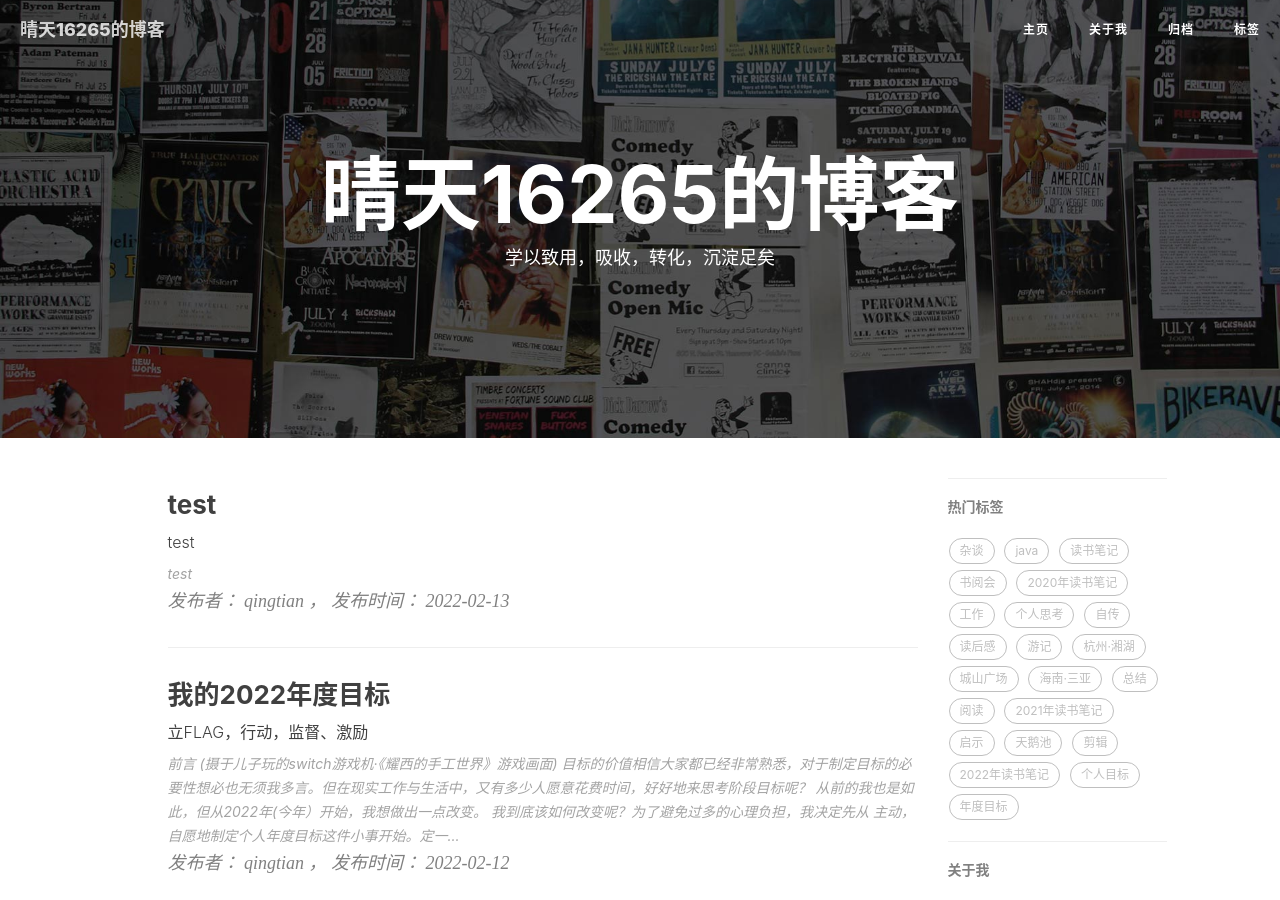
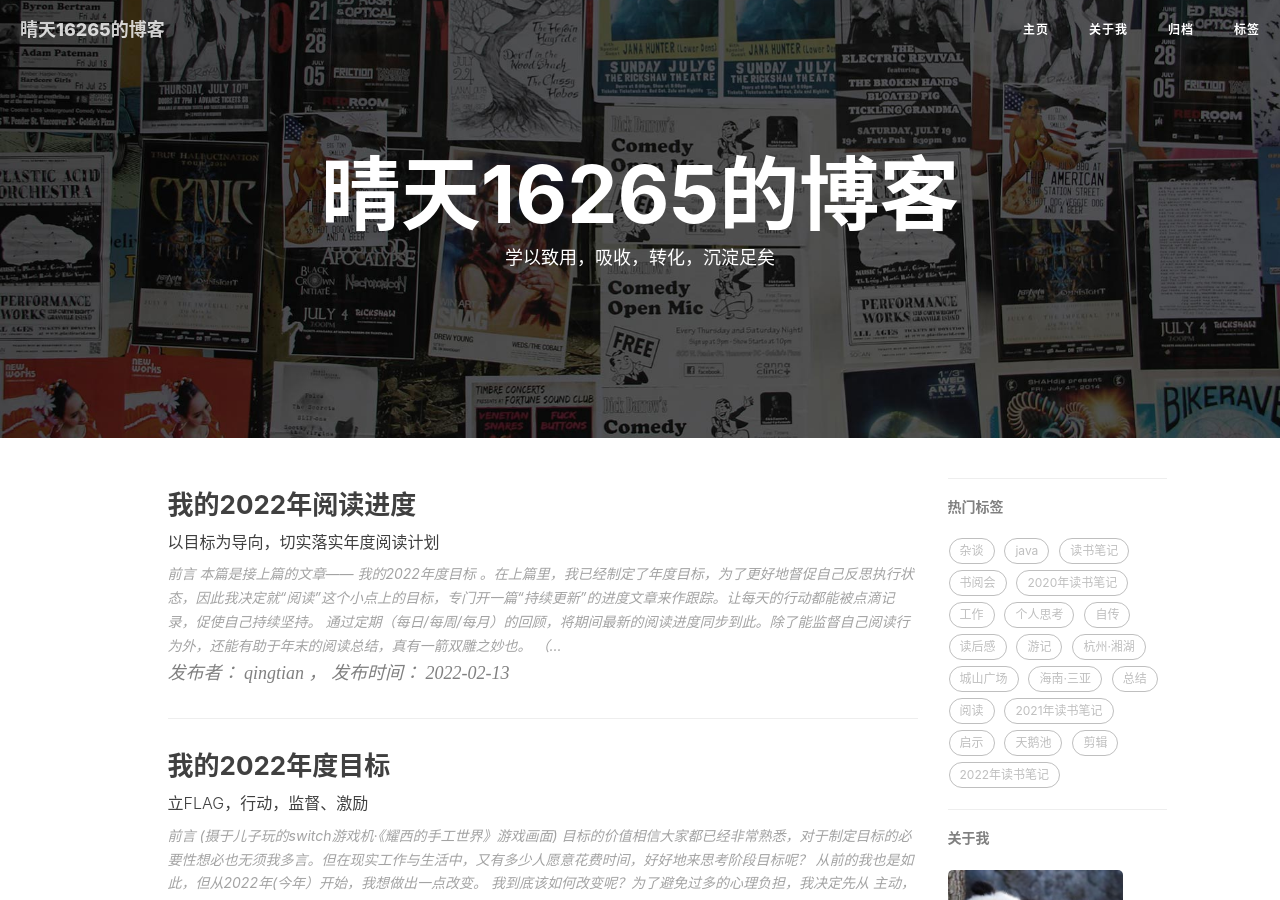
Before and after one commit to qingtian/qingtian.github.com, a Jekyll site: the page built from index.html, in a window 1280 px wide and 900 px high. Built offline with Jekyll 4.4.1, drawn with Linux system fonts in a browser that asks for light colours; nearby versions of some CDN libraries; the list of posts is cut into pages by our own code; comment, search, counter and statistics services are not loaded; some of the changed lines change nothing that is shown.

Commit message:
修复pages部署失败

```diff
--- a/_includes/footer.html
+++ b/_includes/footer.html
@@ -75,13 +75,6 @@
     }
 </script>
 
-
-{% if page.title == '归档' %}
-<script src='{{ "/js/archive.js " | prepend: site.baseurl }}'></script>
-{% elseif page.title == '标签' %}
-<script src='{{ "/js/archive.js " | prepend: site.baseurl }}'></script>
-{% endif %}
-
 <!--fastClick.js -->
 <script>
     async("https://cdn.bootcss.com/fastclick/1.0.6/fastclick.min.js", function(){
--- /dev/null
+++ b/_posts/2022-02-13-my-reading-progress-in-2022.md
@@ -0,0 +1,117 @@
+---
+layout:     post
+title:      "我的2022年阅读进度"
+subtitle:   "以目标为导向，切实落实年度阅读计划"
+date:       2022-02-13
+author:     "qingtian"
+catalog:    true
+valine-path: '/2022/02/13/my-reading-progress-in-2022/'
+tags:
+  - 阅读进度
+  - 2022年阅读进度
+
+---
+
+# 前言
+
+本篇是接上篇的文章—— [我的2022年度目标](https://blog.qingtian16265.com/2022/02/12/my-goals-in-2022/) 。在上篇里，我已经制定了年度目标，为了更好地督促自己反思执行状态，因此我决定就“阅读”这个小点上的目标，专门开一篇“持续更新”的进度文章来作跟踪。让每天的行动都能被点滴记录，促使自己持续坚持。
+
+通过定期（每日/每周/每月）的回顾，将期间最新的阅读进度同步到此。除了能监督自己阅读行为外，还能有助于年末的阅读总结，真有一箭双雕之妙也。
+
+（此处应有笑声，被自己的智慧所帅到）。
+
+![1](/img/reading2022/1.png)
+
+# 2022年阅读目标及进度
+
+首先，为了方便起见，这里把阅读相关的目标重复描述一下。
+
+- 当年完成粗读100本，精读10本的图书阅读。
+- 当年购买实体书不得超过12本。
+- 当年完成至少一本10万字及以上的书本写作（发布形式为电子书/实体书均可）。
+
+众所周知，如果将大目标拆分成几个较小的目标，有利于目标达成与获得短期成就感。因此我把以上的目标再分拆到具体的几个方向之中：
+
+- 纯阅读：描述纯粹地阅读行为所产生的相关内容记录。
+- 纯买书：登记截止至今为止的当年所购买的实体书。
+- 纯书本写作：书本写作相关的内容记录。
+
+## 纯阅读
+
+纯阅读的行为非常简单，就是不断地听书/读书就对了。就目前的书籍渠道来看，主要就是四个方面：
+
+- 微信读书中的推荐与个人挑选
+- 学习鸡读书会的每季度推荐蜗牛读书推荐
+- 生活/工作所涉及方面采购的实体书
+- 每周末固定在蜗牛图书馆所借实体书
+
+从过年时候的个人实践来看，虽然仅仅才4个渠道，但我所能关注到的书就已经非常多了。如果不加挑选就胡乱读一通，这看来是万万不可的。 **我必须加以选择，分个轻重缓急，甚至淘汰不读** 。
+
+纯阅读的行为过后，需要有一定的笔记沉淀，否则是吸收不到什么知识的。所以，每次听书/读书过后的读后感/短评就很有必要了。好在这块，原来的虚拟组织就会定期产出读后感并发布出来。只要读完某本书进行输出即可，有关输出内容，读后感的形式都可参考我之前所写的文章内容 [我对读后感类文章写作手法的解构](https://blog.qingtian16265.com/2021/11/10/my-deconstruction-of-the-writing-techniques-of-post-reading-articles/) 。
+
+对于已读完的书，我认为需要有几张汇总表来完整描述书的内容，例如：
+
+- 图书基本信息
+- 我读它的目的，过程及评价
+- 读后感
+
+图书基本信息的整体形式可以是这样的：
+
+|书名|作者|字数|出版社|出版时间|类别|一句话描述|
+|----|----|----|----|----|----|----|
+||||||||
+
+我对不同书的来源，读书目的，过程（耗时，起止时间）以及书评的描述，可以汇总成如下的表格：
+
+|书名|来源|读书目的|耗时|起止时间|个人对它的感受|
+|----|----|----|----|----|----|
+|||||||
+
+除了基本信息，我的收获外，针对书本我有系统性沉淀长篇读后感文章的，还需要具体登记如下：
+
+|书名|读后感文章|
+|----|----|
+|||
+
+以上所提到的书籍均为粗读列表中的内容，如果一本书是属于反复读了多遍的，需要额外登记如下：
+
+|书名|反复阅读的理由|
+|----|----|
+|||
+
+我纯读书的总体原则是： **以读完全书为前提，关注核心内容的归纳总结，以读后感输出为导向** 。目前来看，我的阅读是属于功利主义的范畴，但这不影响我对知识的实践应用。
+
+## 纯买书
+
+为了限制自己不要购买过多的实体书，造成家里的整理不便。也为了提高自己的择书标准，不要把钱浪费在无用之书上。所以今年我才定下了一个实体书购买数量上限的计划。 **读好书才有价值，不适合自己的书不应购买也不该被放置自己的书架上** 。
+
+出于以上的目的，因此这个目标执行过程的监督就很简单了，就只要提供一张已购买实体书的清单即可。当我发现已经超过12本了，就可以考虑收紧钱袋了。
+
+已购买实体书清单的汇总表如下：
+
+|书名|作者|购买时间|阅读状态|
+|----|----|----|----|
+|||||
+
+
+## 纯书本写作
+
+书本写作这是一个伟大的计划，原本是我运营的书阅会的长期目标。只是考虑到未来发展需要，把这件事提前提上了日程罢了。对于写书，个人已经有一些方向，但主题还需要进一步地头脑风暴才行。
+
+对于写作执行来看，我觉得需要监督的关键是： **始终保持每天写文字的习惯开始** 。因此，这张表格可以是写作主题，章节清单，审阅校对次数，以及章节状态描述即可。
+
+[写作主题]：
+
+|章节|章节状态|开始时间|完成时间|审阅次数|
+|----|----|----|----|----|
+||||||
+
+写书的过程必然是长期的，得益于去年开始的每日克己日记的习惯，相信这块会在今年有一些成果。试目以待吧~
+
+# 后记
+
+通过收集好书，阅读，读后感写作，以及自主主题创作这一系列的措施，我期望今年自己能收获一些与从前不同的礼物，如电子书的出版啥的。
+
+阅读本身仍然需要长期坚持，一个人阅读是孤独的。希望未来能认识更多热爱阅读，并喜欢交流的朋友，与他们一起阅读好书，一同成长。
+
+2022年，将是我的阅读元年。阅读之于我的化学变化由此发挥作用。
--- a/_posts/2022-02-13-test.md
+++ /dev/null
@@ -1,16 +0,0 @@
----
-layout:     post
-title:      "test"
-subtitle:   "test"
-date:       2022-02-13
-author:     "qingtian"
-catalog:    true
-valine-path: '/2022/02/13/test/'
-tags:
-    - 个人思考
-    - 个人目标
-    - 年度目标
-
----
-
-test
```
